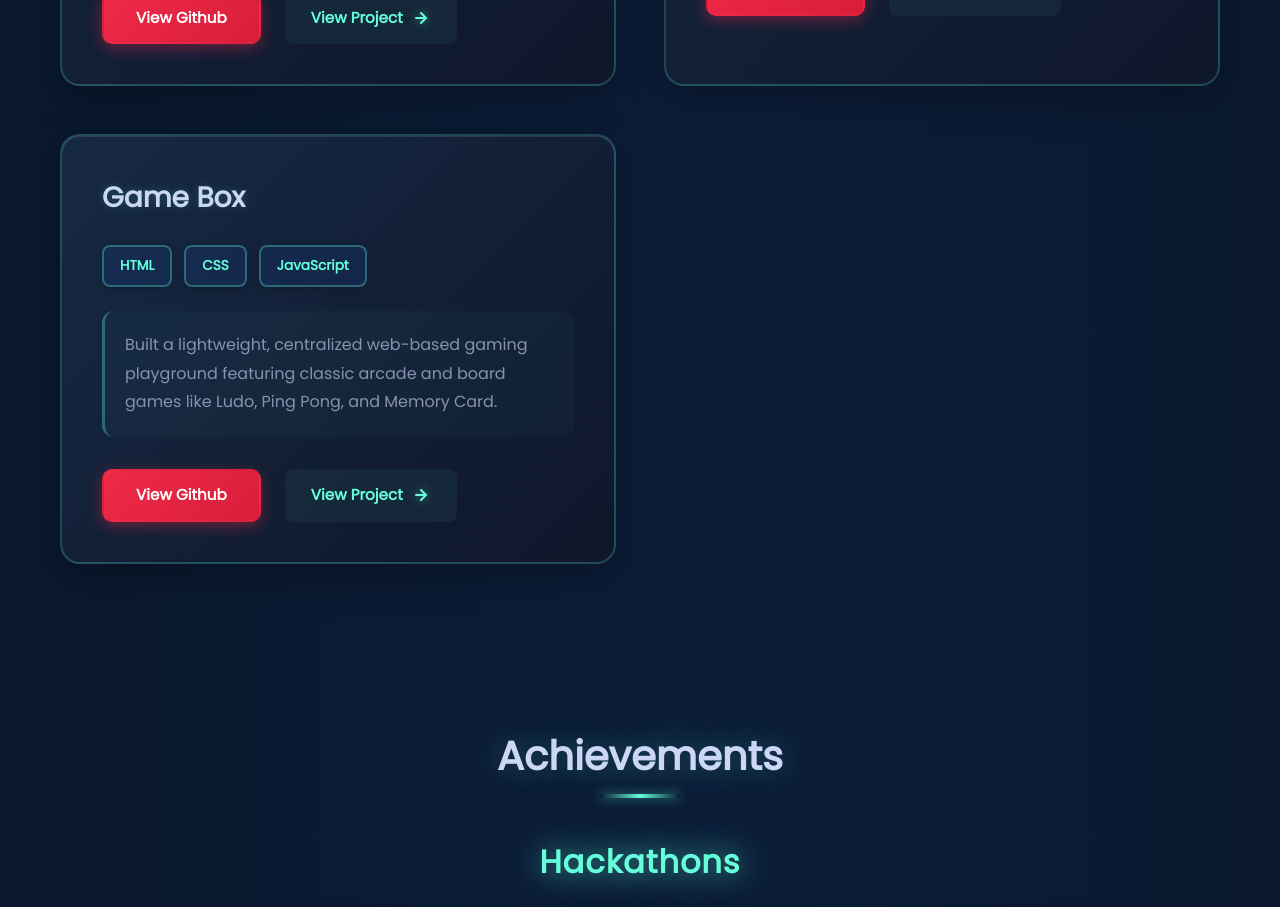
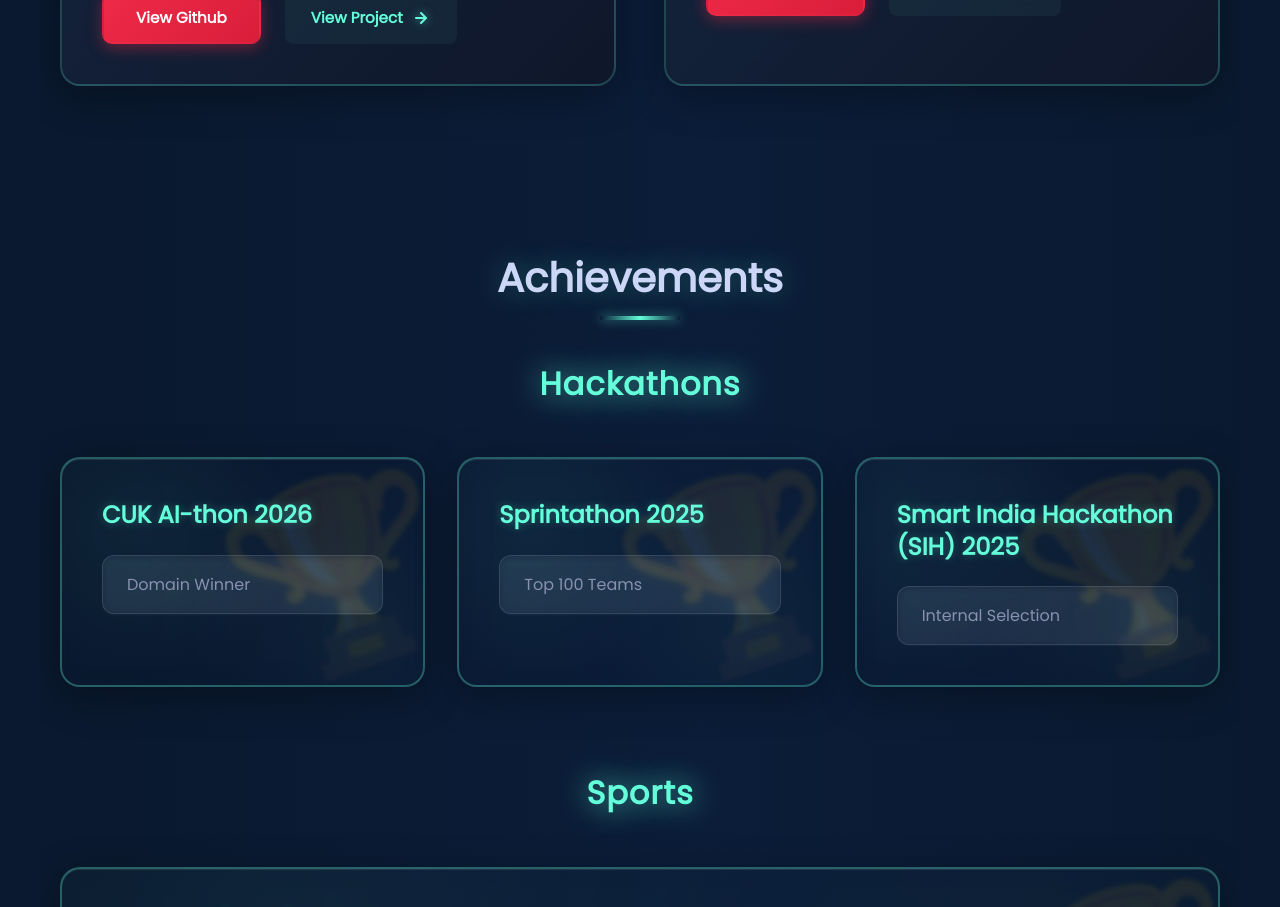
Before and after one commit to smanikandaprabu2005/my_portfolio, a React (Vite) app: page / in a window 1280 px wide. Shown: the part 3480-4387 px from the top of the page. Built offline with nearby package versions, Linux system fonts and the light colour scheme; no server answers.

Commit message:
Update portfolio projects

```diff
--- a/src/components/Projects.jsx
+++ b/src/components/Projects.jsx
@@ -53,14 +53,6 @@ const Projects = () => {
       technologies: ['Python', 'Machine Learning', 'Pandas', 'NumPy', 'Data Visualization', 'APIs'],
       githubUrl: 'https://github.com/smanikandaprabu2005/Stock-Price-Prediction',
       projectUrl: 'https://drive.google.com/file/d/1pIcnVWUkvlLbyPJtXjDuh31ImRe9_1BF/view?usp=sharing'
-    },
-
-    {
-      title: 'Game Box',
-      description: 'Built a lightweight, centralized web-based gaming playground featuring classic arcade and board games like Ludo, Ping Pong, and Memory Card.',
-      technologies: ['HTML', 'CSS', 'JavaScript'],
-      githubUrl: 'https://github.com/smanikandaprabu2005/game_box',
-      projectUrl: 'https://smanikandaprabu2005.github.io/game_box/'
     }
   ]
 
```
